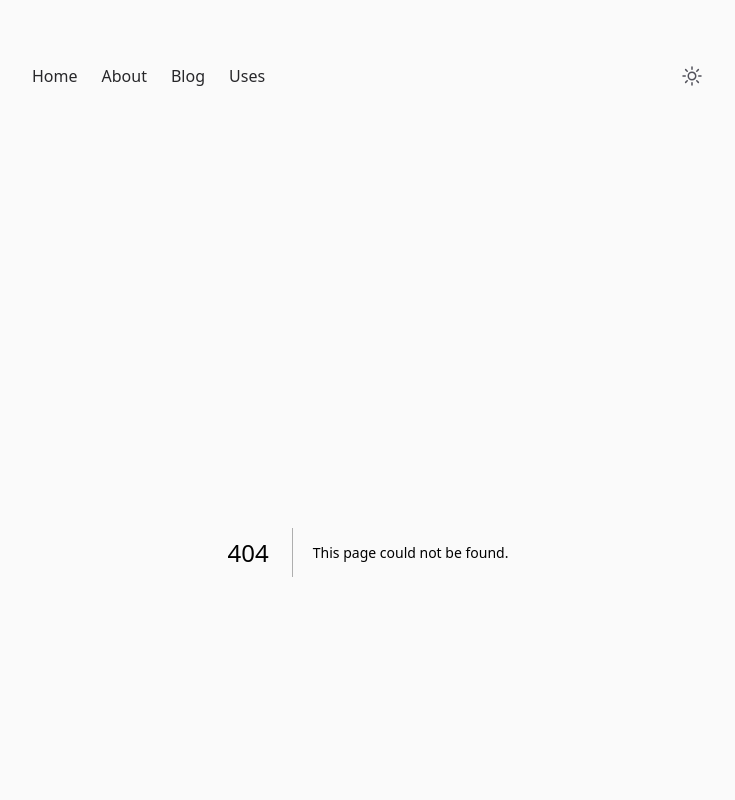
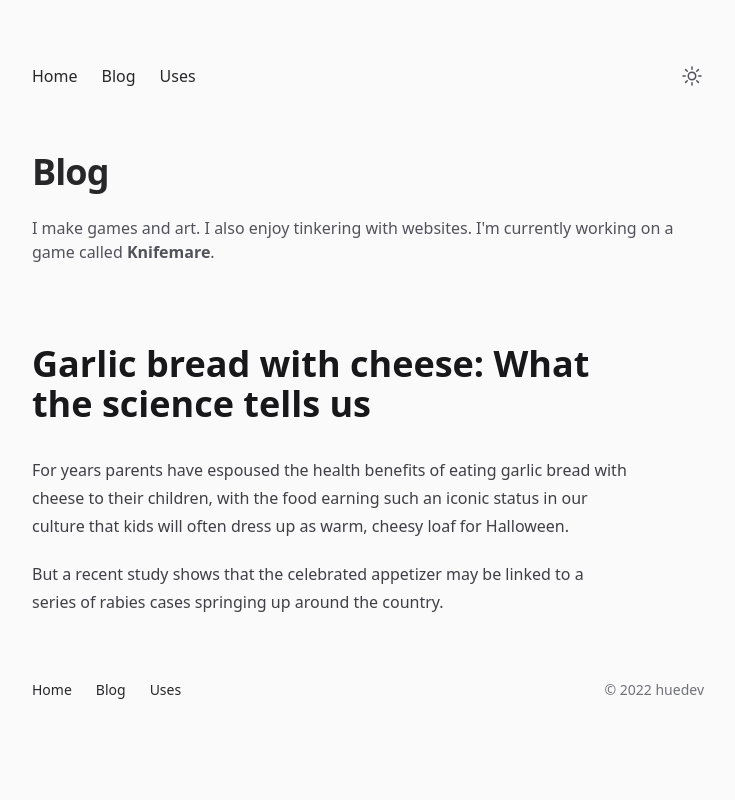
Before and after one commit to huedev/website, a Next.js app: page /blog in a window 1280 px wide. Before the commit this address had no page. Shown: the top 800 px of the page, without its empty margins (272-1007 px from the left). Built offline with nearby package versions, Linux system fonts and the light colour scheme; a web font is replaced by a local one.

Commit message:
Started work on blog

```diff
--- a/package.json
+++ b/package.json
@@ -16,6 +16,7 @@
     "react-dom": "18.2.0"
   },
   "devDependencies": {
+    "@tailwindcss/typography": "^0.5.8",
     "autoprefixer": "^10.4.13",
     "postcss": "^8.4.19",
     "tailwindcss": "^3.2.4"
--- a/src/components/Footer.js
+++ b/src/components/Footer.js
@@ -17,7 +17,6 @@ export function Footer() {
       <div className="flex flex-col items-center justify-between gap-6 sm:flex-row">
         <div className="flex gap-6 text-sm font-medium text-zinc-800 dark:text-zinc-200">
           <NavLink href="/">Home</NavLink>
-          <NavLink href="/about">About</NavLink>
           <NavLink href="/blog">Blog</NavLink>
           <NavLink href="/uses">Uses</NavLink>
         </div>
--- a/src/components/Header.js
+++ b/src/components/Header.js
@@ -90,7 +90,6 @@ export function Header() {
       <div className="flex flex-row items-center justify-between gap-6">
         <div className="flex gap-6 font-medium text-zinc-800 dark:text-zinc-200">
           <NavLink href="/">Home</NavLink>
-          <NavLink href="/about">About</NavLink>
           <NavLink href="/blog">Blog</NavLink>
           <NavLink href="/uses">Uses</NavLink>
         </div>
--- /dev/null
+++ b/src/lib/getAllPosts.js
@@ -0,0 +1,23 @@
+import glob from 'fast-glob'
+import * as path from 'path'
+
+async function importPost(postFilename) {
+  let { meta, default: component } = await import(
+    `../pages/blog/${postFilename}`
+  )
+  return {
+    slug: postFilename.replace(/(\/index)?\.mdx$/, ''),
+    ...meta,
+    component,
+  }
+}
+
+export async function getAllPosts() {
+  let postFilenames = await glob(['*.mdx', '*/index.mdx'], {
+    cwd: path.join(process.cwd(), 'src/pages/blog'),
+  })
+
+  let posts = await Promise.all(postFilenames.map(importPost))
+
+  return posts.sort((a, z) => new Date(z.date) - new Date(a.date))
+}
--- a/src/pages/_app.js
+++ b/src/pages/_app.js
@@ -1,7 +1,7 @@
-import { Header } from '../components/Header'
-import { Footer } from '../components/Footer'
+import { Header } from '@/components/Header'
+import { Footer } from '@/components/Footer'
 
-import '../styles/tailwind.css'
+import '@/styles/tailwind.css'
 
 function MyApp({ Component, pageProps }) {
   return <Component {...pageProps} />
--- a/src/pages/api/hello.js
+++ /dev/null
@@ -1,5 +0,0 @@
-// Next.js API route support: https://nextjs.org/docs/api-routes/introduction
-
-export default function handler(req, res) {
-  res.status(200).json({ name: 'John Doe' })
-}
--- /dev/null
+++ b/src/pages/blog/index.js
@@ -0,0 +1,36 @@
+import Head from 'next/head'
+
+export default function BlogIndex({ posts }) {
+  return (
+    <>
+      <Head>
+        <title>Blog - huedev</title>
+        <meta
+          name="description"
+          content=""
+        />
+        <link rel="icon" href="/favicon.png" />
+      </Head>
+      <section>
+        <h1 className="text-3xl font-bold tracking-tight text-zinc-800 dark:text-zinc-100 sm:text-4xl">
+          Blog
+        </h1>
+        <p className="mt-6 text-base text-zinc-600 dark:text-zinc-400">
+          I make games and art. I also enjoy tinkering with websites. I&apos;m currently working on a game called <strong>Knifemare</strong>.
+        </p>
+      </section>
+      <article className="prose prose-zinc dark:prose-invert mt-20">
+        <h1>Garlic bread with cheese: What the science tells us</h1>
+        <p>
+          For years parents have espoused the health benefits of eating garlic bread with cheese to their
+          children, with the food earning such an iconic status in our culture that kids will often dress
+          up as warm, cheesy loaf for Halloween.
+        </p>
+        <p>
+          But a recent study shows that the celebrated appetizer may be linked to a series of rabies cases
+          springing up around the country.
+        </p>
+      </article>
+    </>
+  )
+}
--- a/tailwind.config.js
+++ b/tailwind.config.js
@@ -11,5 +11,7 @@ module.exports = {
       },
     },
   },
-  plugins: [],
+  plugins: [
+    require('@tailwindcss/typography'),
+  ],
 }
```
Also changed, not shown: jsconfig.json (added, +8 -0 lines), src/pages/index.js (+5 -5 lines), 1 other file (tests, documents, lock files or other folders).
